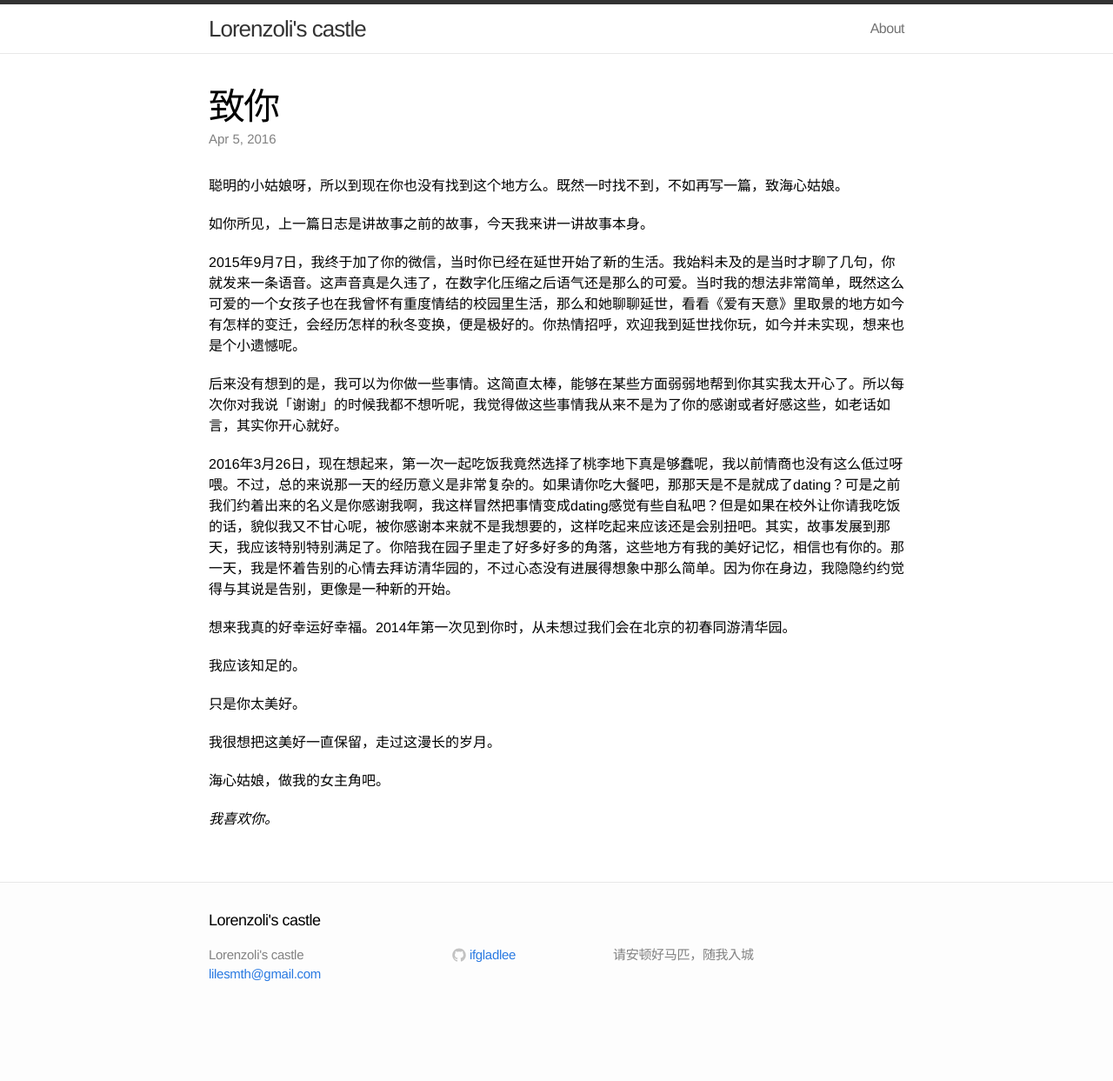
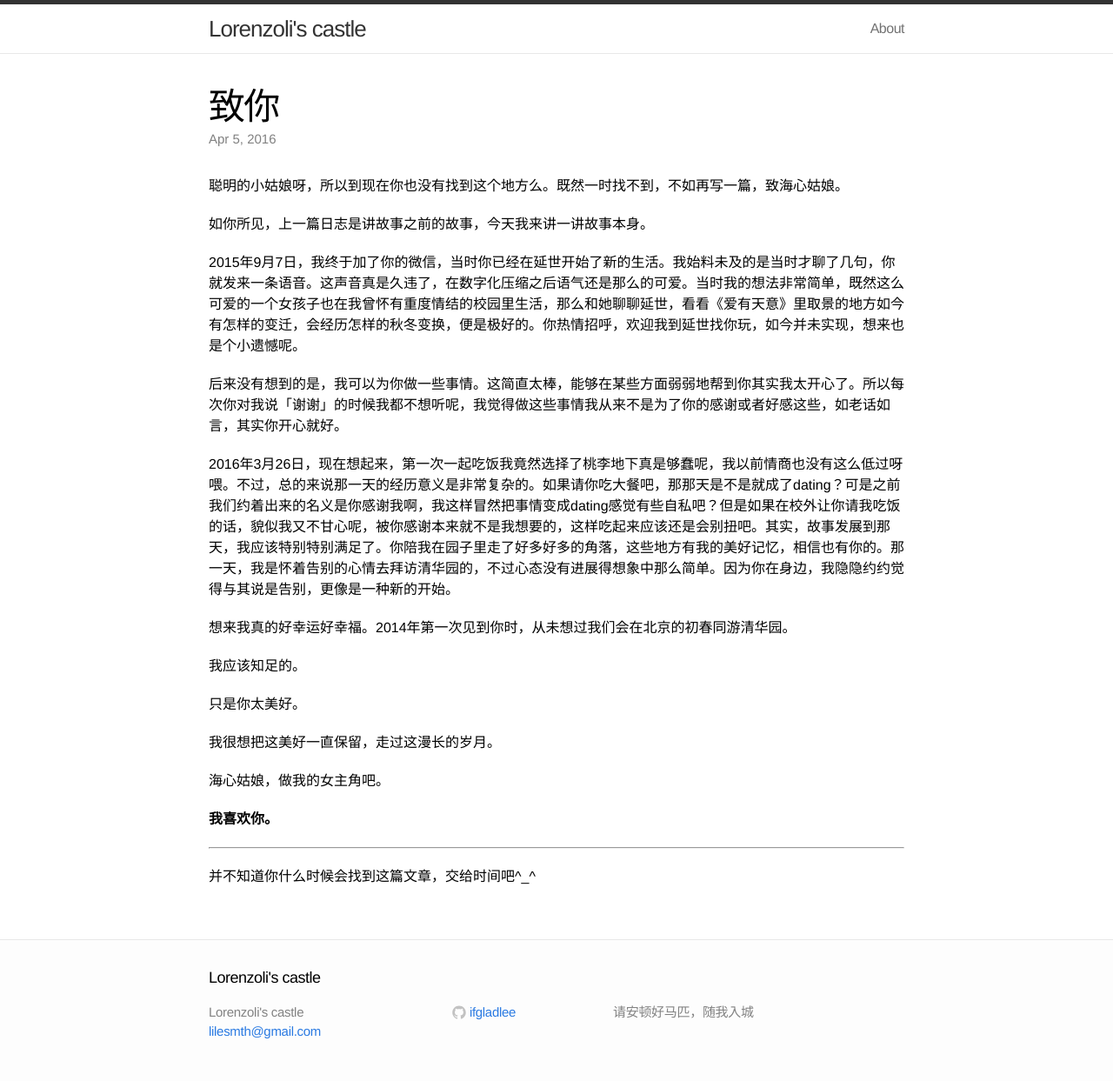
Before and after one commit to ifgladlee/ifgladlee.github.io, a Jekyll site: the page built from _posts/diary/2016-04-05-tohaixin.md, in a window 1280 px wide. Shown: the whole page at 87% size. Built offline with Jekyll 4.4.1, drawn with Linux system fonts in a browser that asks for light colours; before the commit the page ends 1177 px from its top, so only the background shows below that.

Commit message:
haixin update

```diff
--- a/_posts/diary/2016-04-05-tohaixin.md
+++ b/_posts/diary/2016-04-05-tohaixin.md
@@ -25,4 +25,8 @@ categories: diary
 
 海心姑娘，做我的女主角吧。
 
-_我喜欢你。_
+__我喜欢你。__
+
+---
+
+并不知道你什么时候会找到这篇文章，交给时间吧^_^
```
